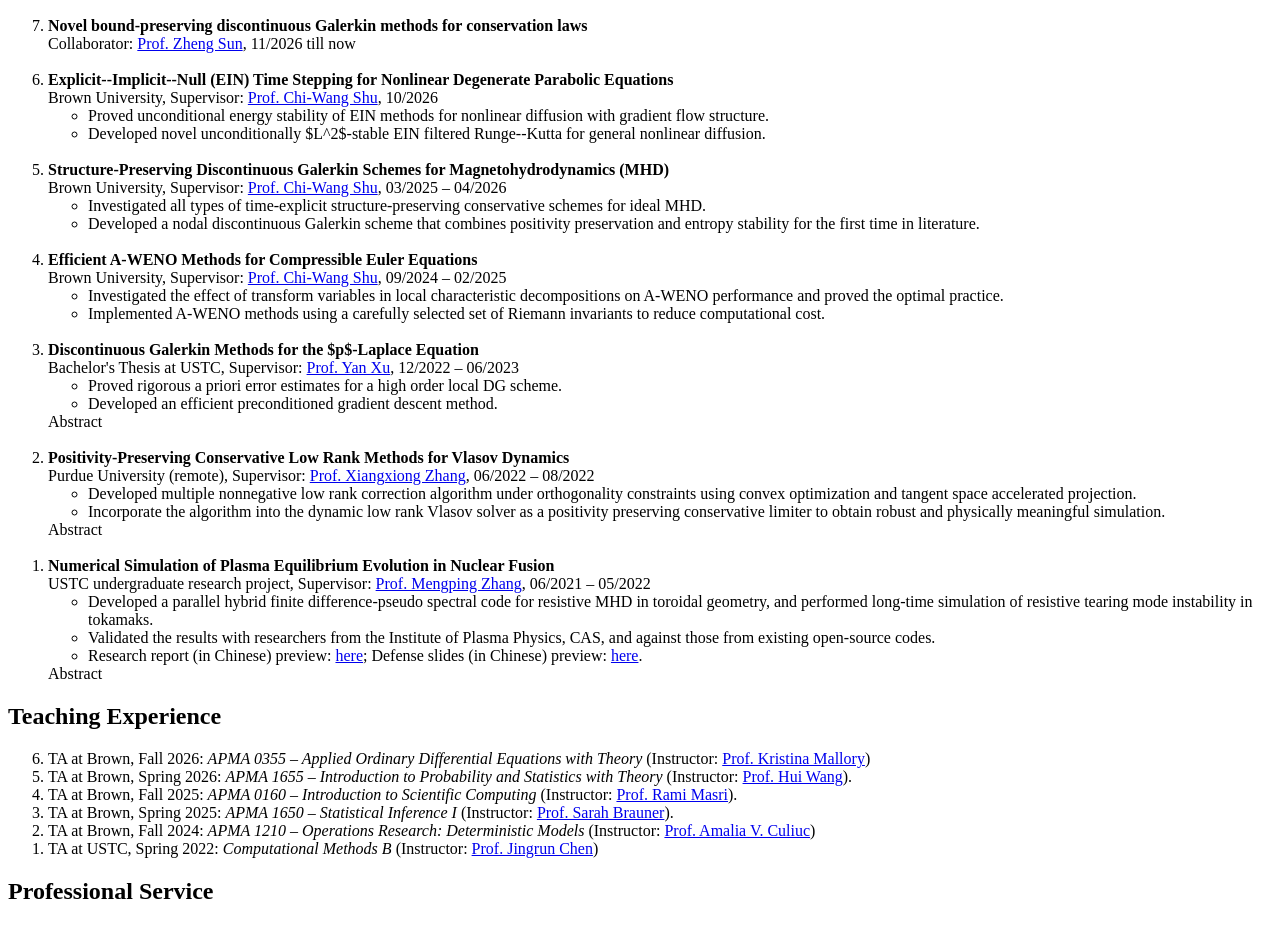
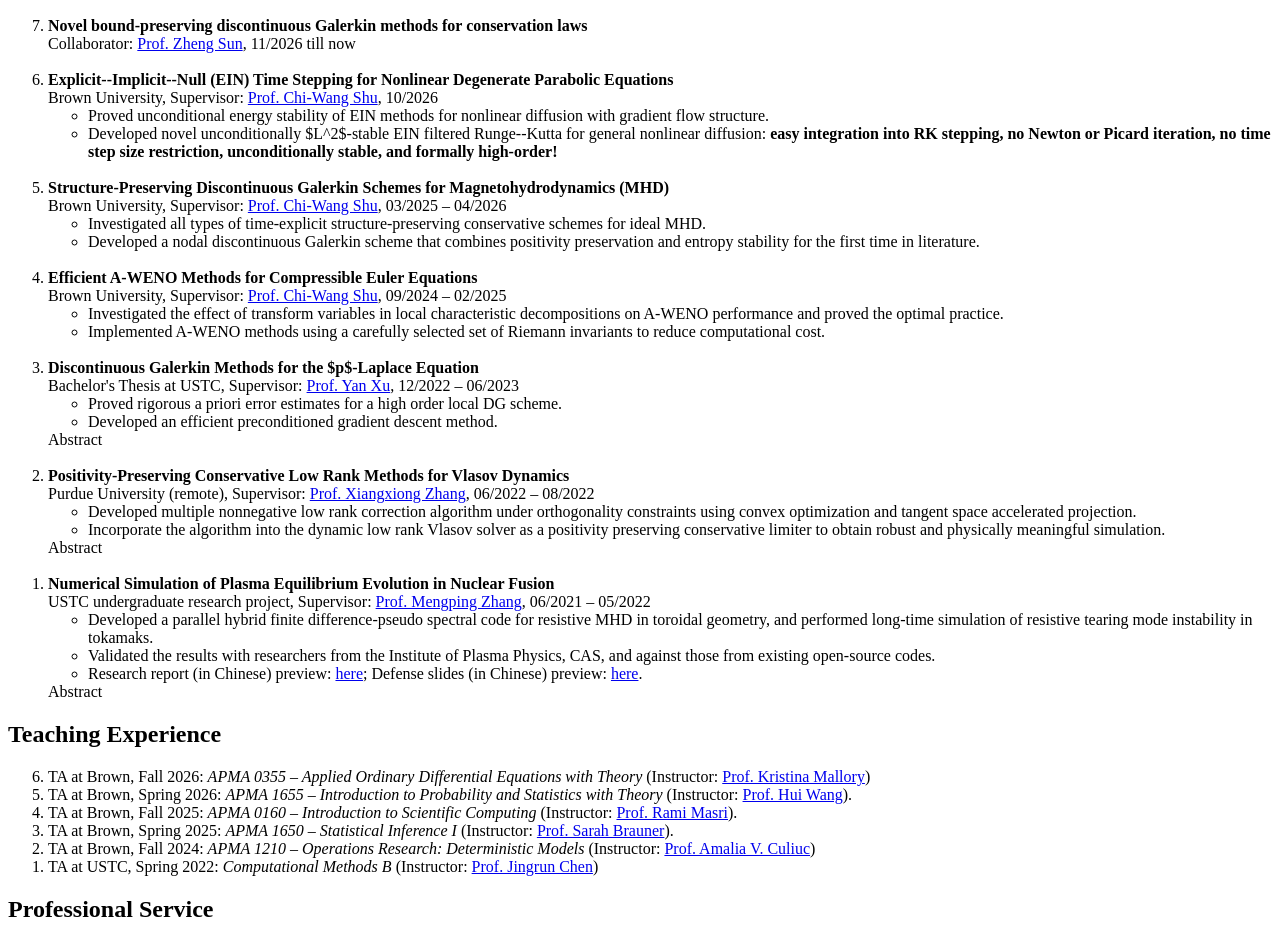
Before and after one commit to YueWu2002/YueWu2002.github.io, a plain HTML site: page index.html in a window 1280 px wide. Shown: the part 1112-2037 px from the top of the page. Drawn offline with Linux system fonts and the light colour scheme.

Commit message:
Enhance description of EIN filtered Runge-Kutta method
Expanded description of the novel EIN filtered Runge-Kutta method to highlight its advantages.

```diff
--- a/index.html
+++ b/index.html
@@ -167,7 +167,7 @@
                         Proved unconditional energy stability of EIN methods for nonlinear diffusion with gradient flow structure.
                     </li>
                     <li>
-                        Developed novel unconditionally $L^2$-stable EIN filtered Runge--Kutta for general nonlinear diffusion.
+                        Developed novel unconditionally $L^2$-stable EIN filtered Runge--Kutta for general nonlinear diffusion: <strong>easy integration into RK stepping, no Newton or Picard iteration, no time step size restriction, unconditionally stable, and formally high-order!</strong>
                     </li>
                 </ul>
             </li>
```
